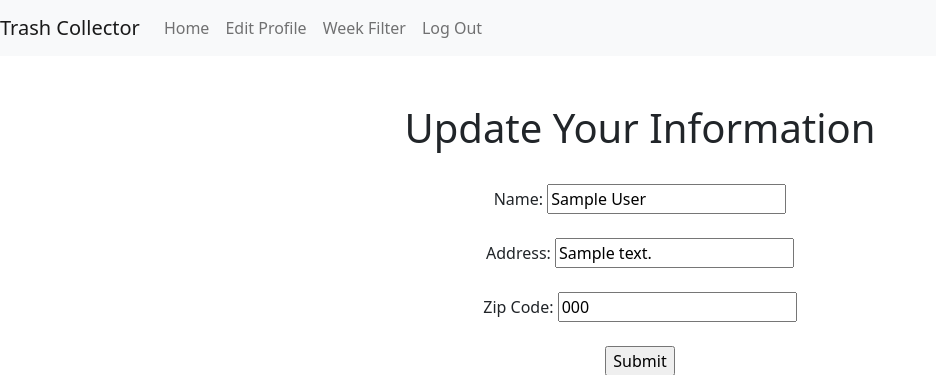
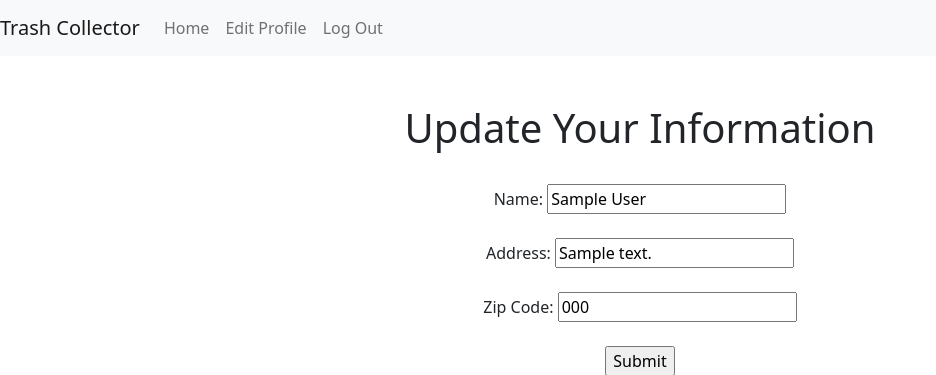
Before and after one commit to BrennanKnopf/TrashCollector, a Django app: page /employees/edit_profile/ in a window 1280 px wide. Shown: the top 375 px of the page, without its empty margins (0-936 px from the left). Run offline with Django 3.2, Linux system fonts and the light colour scheme; a user stored in the database is signed in; tables that the repository leaves empty hold one stand-in row (values such as "Sample post").

Commit message:
still working on week filters added input into index.

```diff
--- a/trash_collector/employees/templates/employees/employee_base.html
+++ b/trash_collector/employees/templates/employees/employee_base.html
@@ -3,6 +3,6 @@
 {% block navbar %}
     <a class="nav-item nav-link" href="{% url 'employees:index' %}">Home</a>
     <a class="nav-item nav-link" href="{% url 'employees:edit_profile' %}">Edit Profile</a>
-    <a class="nav-item nav-link" href="{% url 'employees:week_filter' %}">Week Filter</a>
+
 
 {% endblock %}
--- a/trash_collector/employees/templates/employees/index.html
+++ b/trash_collector/employees/templates/employees/index.html
@@ -16,6 +16,12 @@
           <a href='{% url "employees:pick_up" customer.id %}' type="button">Confirm Pick Up!</a>
         </ul>
         {% endfor %}
+        <form>
+          <label for= "weekday">Choose a day of the week:</label>
+
+          <input href='{% url "employees:week_filter/<str:weekly_pickup>/" %}' type="weekday" name="weekday" id="weekly_pickup" min="Monday" max="Sunday" required>
+          <input type="submit" value="Submit">
+      </form>
         <br />
         <br />
 
--- a/trash_collector/employees/views.py
+++ b/trash_collector/employees/views.py
@@ -20,11 +20,12 @@ from customers.models import Customer
 @login_required
 def index(request):
     # The following line will get the logged-in user (if there is one) within any view function
+
     logged_in_user = request.user
     try:
         # This line will return the employee record of the logged-in user if one exists
         logged_in_employee = Employee.objects.get(user=logged_in_user)
-
+        # Customer = apps.get_model('customers.Customer')
         calendar_date = date.today()
         day_of_week = date.today().strftime("%A")
         local_customers = Customer.objects.filter(zip_code = logged_in_employee.zip_code)
@@ -84,6 +85,8 @@ def pick_up(request, customer_id):
     return HttpResponseRedirect(reverse('employees:index'))
 
 def week_filter(request, weekly_pickup):
-    day_of_week = date.today().strftime("%A")
-    customer_list = Customer.objects.filter(weekly_pickup = day_of_week)
-    return HttpResponseRedirect(reverse('employees:week_filter'))
+    customer_list = Customer.objects.filter(weekly_pickup=weekly_pickup)
+    context = {
+            'customer_list': customer_list
+        }
+    return render(request, 'employees/week_filter.html', context)
```
Also changed, not shown: trash_collector/employees/templates/employees/week_filter.html (+6 -8 lines).
